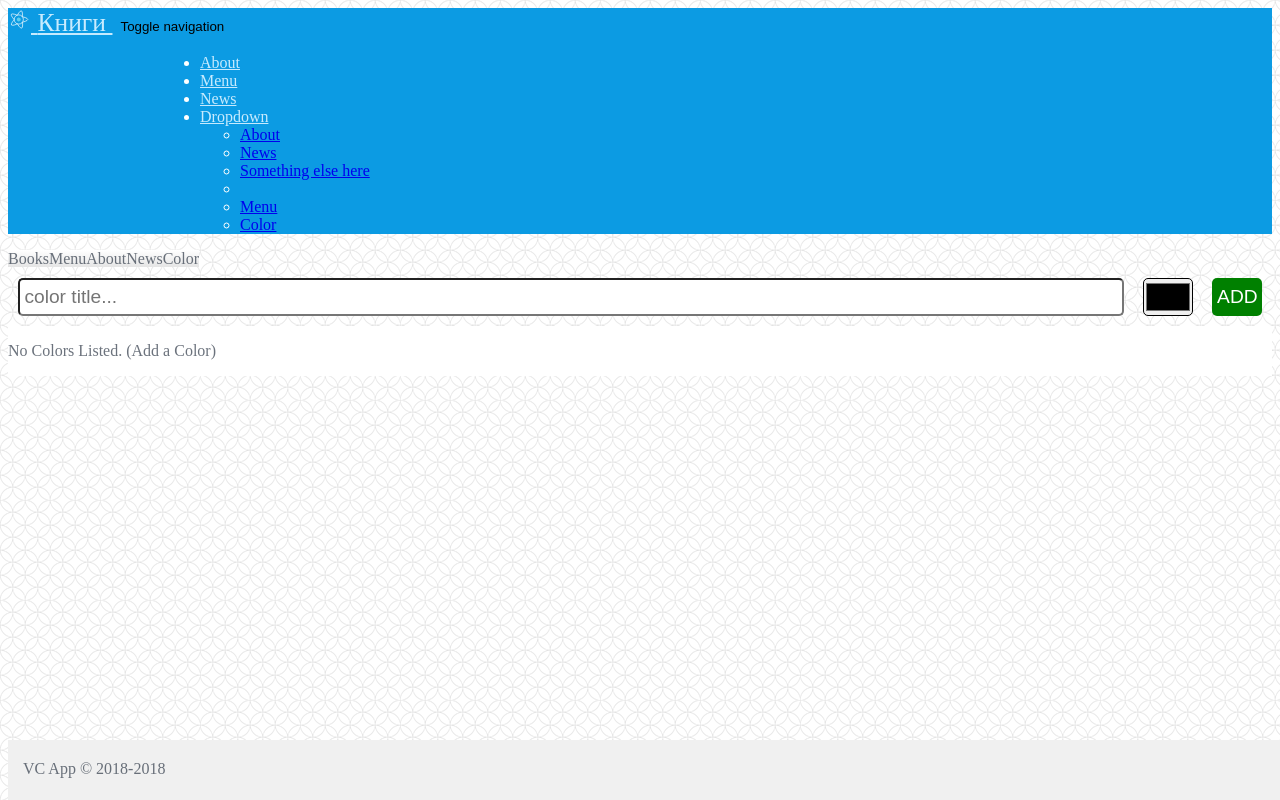
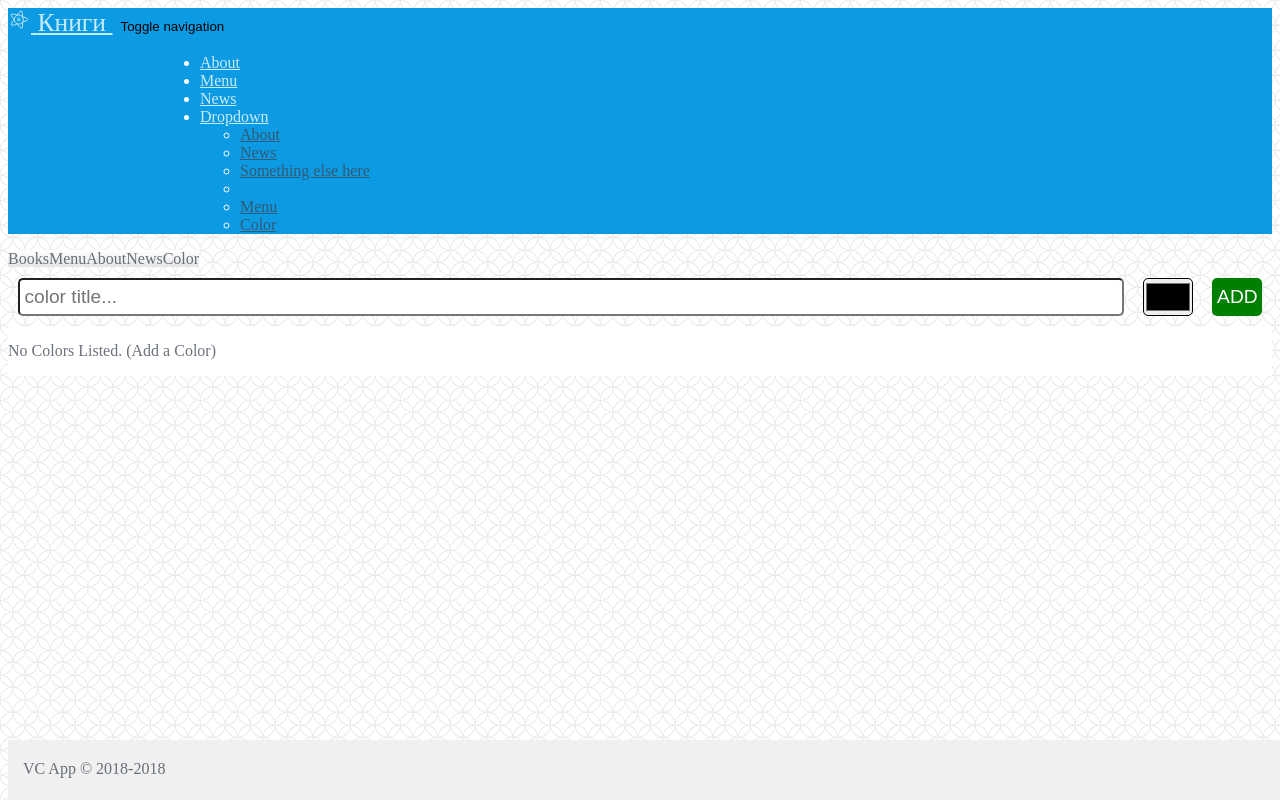
Before and after one commit to SETTER2000/vc, a React (Create React App) app: page /color in a window 1280 px wide. Built offline with nearby package versions, Linux system fonts and the light colour scheme; the HTML template or start-up script is replaced by a standard one.

Commit message:
Button color

```diff
--- a/src/styles/NavbarCust.scss
+++ b/src/styles/NavbarCust.scss
@@ -1,6 +1,11 @@
 @import "globals";
+
 .nav {
   padding-left: 192px;
+}
+
+.dropdown-menu > li > a, .dropdown-menu > li > a:hover, .dropdown-menu > li > a:active {
+  color: $dark-grey;
 }
 
 nav.navbar, .navbar-default {
@@ -38,9 +43,6 @@
   outline: none;
 }
 
-/*li.dropdown.open > a#basic-nav-dropdown.dropdown-toggle{*/
-/*background-color: white;*/
-/*}*/
 .navbar-default .navbar-toggle:focus, .navbar-default .navbar-toggle:hover,
 .navbar-default .navbar-toggle:focus, .navbar-default .navbar-toggle:hover {
   border-color: white;
```
Lines whose indentation alone changed are shown as unchanged.
